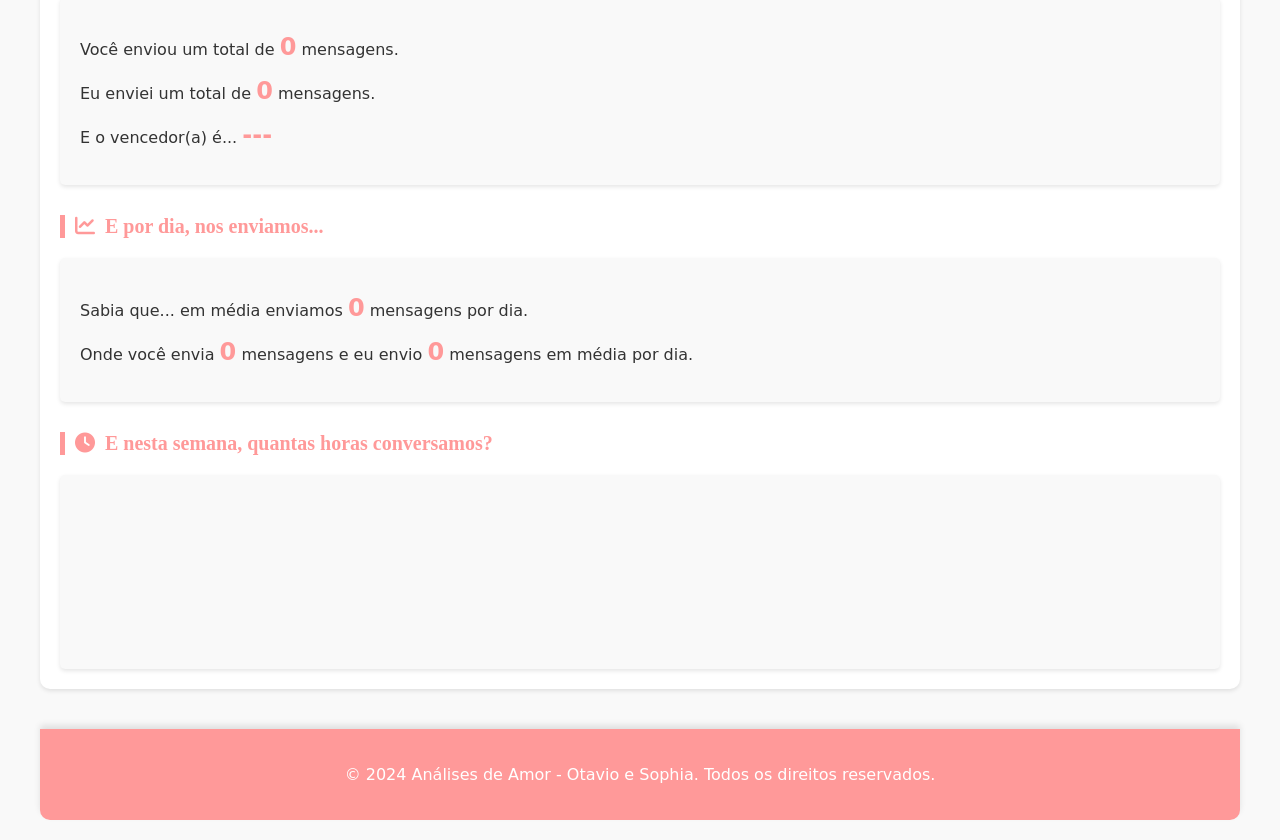
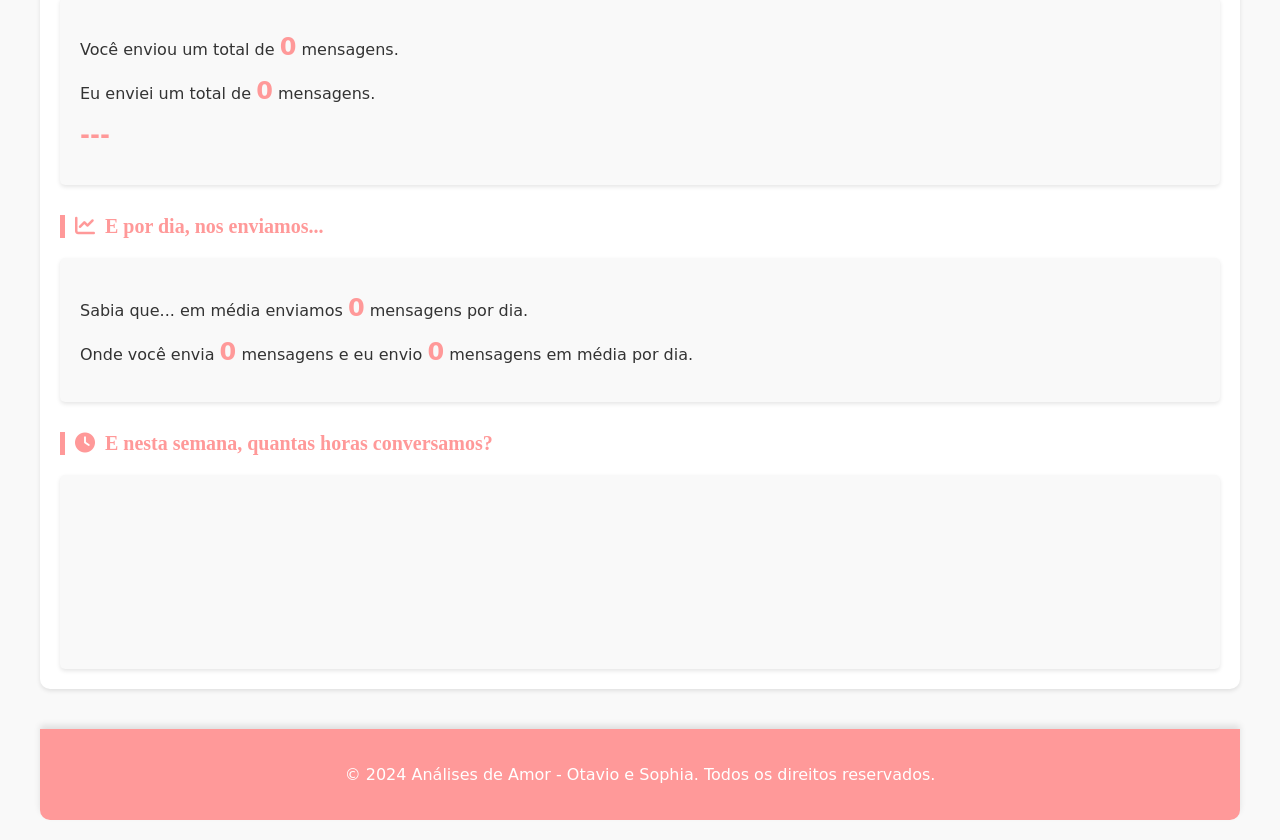
Before and after one commit to sophialuaalmeida/love_analysis, a plain HTML site: page index.html in a window 1280 px wide. Shown: the part 1080-1920 px from the top of the page. Drawn offline with Linux system fonts and the light colour scheme; no server answers; a web font is replaced by a local one.

Commit message:
Update index.html

```diff
--- a/index.html
+++ b/index.html
@@ -81,7 +81,7 @@
                      <div class="item-content">
                         <p>Você enviou um total de <span class="otavio-messages"><span class="result">0</span></span> mensagens.</p>
                         <p>Eu enviei um total de <span class="sophia-messages"><span class="result">0</span></span> mensagens.</p>
-                        <p>E o vencedor(a) é... <span class="winner"><span class="result">---</span></span></p>
+                        <p><span class="winner"><span class="result">---</span></span></p>
                      </div>
                   </div>
                </li>
```
